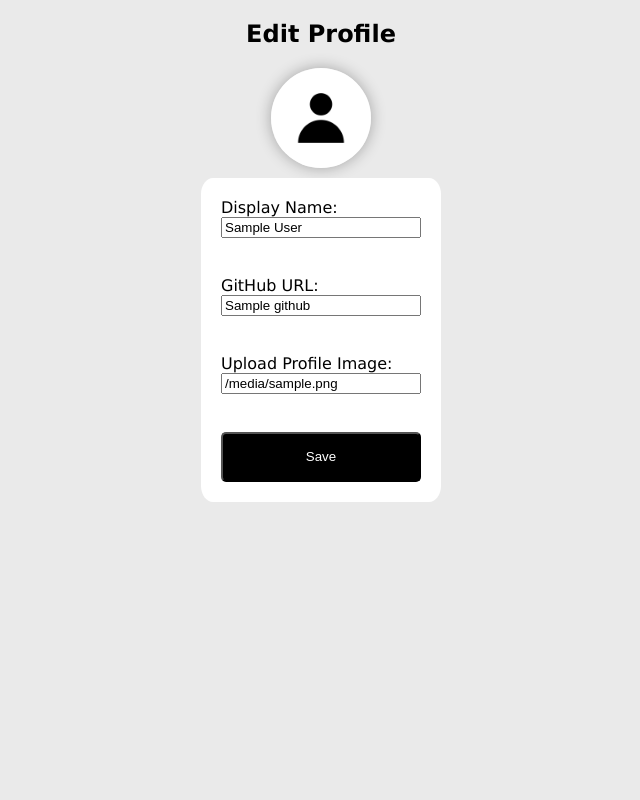
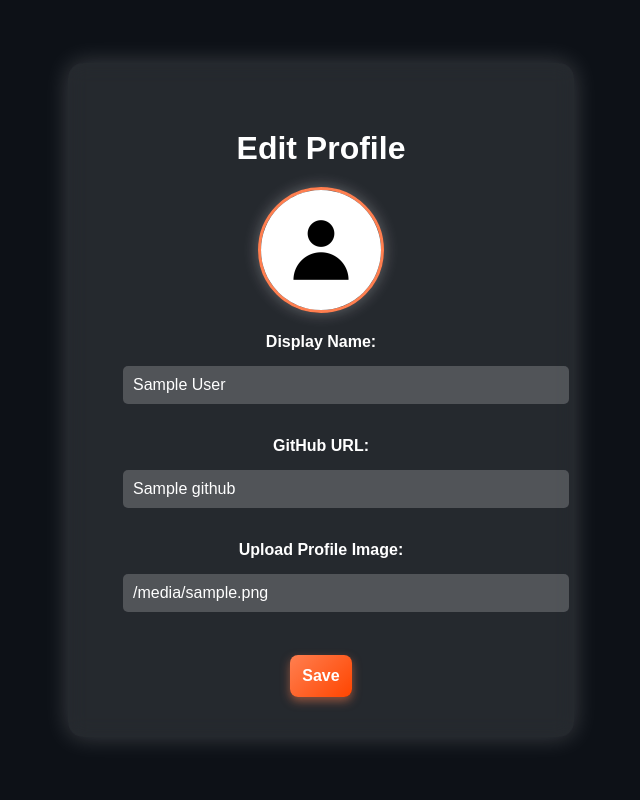
Before and after one commit to ConRobi/Social-Distribution-Project, a Django app: template MaroonSocialDistribution/SocialDistribution/templates/edit_profile.html in a window 1280 px wide. Shown: the whole page, without its empty margins (319-959 px from the left). Run offline with Django 5.2, Linux system fonts and the light colour scheme; the template is opened without the code that fills it: most values are stand-ins (such as "Sample title", 1, 10 or a date in 2020).

Commit message:
update css

```diff
--- /dev/null
+++ b/MaroonSocialDistribution/SocialDistribution/static/css/edit_profile.css
@@ -0,0 +1,99 @@
+html, body {
+    margin: 0;
+    border: 0;
+    font-size: 100%;
+    font-family: 'Poppins', sans-serif;
+    background-color: #0D1117;
+    color: #ffffff;
+    display: flex;
+    justify-content: center;
+    align-items: center;
+    height: 100vh;
+}
+
+.edit_profile_body {
+    display: flex;
+    flex-direction: column;
+    align-items: center;
+    background: rgba(255, 255, 255, 0.1);
+    padding: 40px;
+    border-radius: 15px;
+    box-shadow: 0 0 25px rgba(255, 255, 255, 0.2);
+    text-align: center;
+    max-width: 500px;
+    width: 100%;
+    backdrop-filter: blur(10px);
+    animation: fadeIn 1s ease-in-out;
+}
+
+h2 {
+    font-size: 2rem;
+    font-weight: 600;
+    margin-bottom: 20px;
+}
+
+.profile-picture {
+    width: 120px;
+    height: 120px;
+    border-radius: 50%;
+    object-fit: cover;
+    margin-bottom: 20px;
+    border: 3px solid #FF7F50;
+    box-shadow: 0px 0px 15px rgba(255, 255, 255, 0.3);
+}
+
+label {
+    font-size: 1rem;
+    font-weight: bold;
+    margin-bottom: 5px;
+    text-align: left;
+}
+
+input[type="text"], input[type="url"] {
+    width: 100%;
+    padding: 10px;
+    margin: 15px;
+    border: none;
+    border-radius: 5px;
+    background: rgba(255, 255, 255, 0.2);
+    color: white;
+    font-size: 1rem;
+    outline: none;
+    transition: all 0.3s;
+}
+
+input::placeholder {
+    color: rgba(255, 255, 255, 0.7);
+    font-style: italic;
+}
+
+button {
+    background: linear-gradient(135deg, #FF7F50, #FF4500);
+    padding: 12px;
+    border: none;
+    border-radius: 8px;
+    color: white;
+    font-size: 1rem;
+    font-weight: bold;
+    cursor: pointer;
+    transition: all 0.3s;
+    margin-top: 10px;
+    box-shadow: 0 4px 10px rgba(255, 127, 80, 0.5);
+}
+
+button:hover {
+    background: linear-gradient(135deg, #FF4500, #FF2400);
+    transform: scale(1.05);
+    box-shadow: 0 6px 12px rgba(255, 69, 0, 0.6);
+}
+
+@keyframes fadeIn {
+    from {
+        opacity: 0;
+        transform: translateY(-20px);
+    }
+    to {
+        opacity: 1;
+        transform: translateY(0);
+    }
+}
--- a/MaroonSocialDistribution/SocialDistribution/templates/edit_profile.html
+++ b/MaroonSocialDistribution/SocialDistribution/templates/edit_profile.html
@@ -5,7 +5,7 @@
     <meta name="viewport" content="width=device-width, initial-scale=1.0">
     <title>Edit Profile</title>
     {% load static %}
-    <link rel="stylesheet" type="text/css" href="{% static 'css/default.css' %}">
+    <link rel="stylesheet" type="text/css" href="{% static 'css/edit_profile.css' %}">
 
 </head>
 <body>
--- a/MaroonSocialDistribution/SocialDistribution/templates/login.html
+++ b/MaroonSocialDistribution/SocialDistribution/templates/login.html
@@ -1,10 +1,13 @@
+{% load static %}
 <!-- login.html -->
 <!DOCTYPE html>
 <html>
 <head>
     <title>Login</title>
+    <link rel="stylesheet" type="text/css" href="{% static 'css/login.css' %}">
 </head>
 <body>
+    <div class="container"></div>
         <h2>Login</h2>
 
         {% if messages %}
@@ -22,5 +25,6 @@
         </form>
 
         <p>Don't have an account? <a href="{% url 'SocialDistribution:create-profile' %}">Register here</a></p>  <!-- Link to register page -->
+    </div>
 </body>
 </html>
```
Also changed, not shown: MaroonSocialDistribution/SocialDistribution/static/css/create_profile.css (added, +122 -0 lines), MaroonSocialDistribution/SocialDistribution/static/css/login.css (added, +116 -0 lines), MaroonSocialDistribution/SocialDistribution/static/css/view_profile.css (added, +104 -0 lines), MaroonSocialDistribution/SocialDistribution/templates/create_profile.html (+9 -1 lines), MaroonSocialDistribution/SocialDistribution/templates/view_profile.html (+16 -10 lines). Lines whose indentation alone changed are shown as unchanged.
